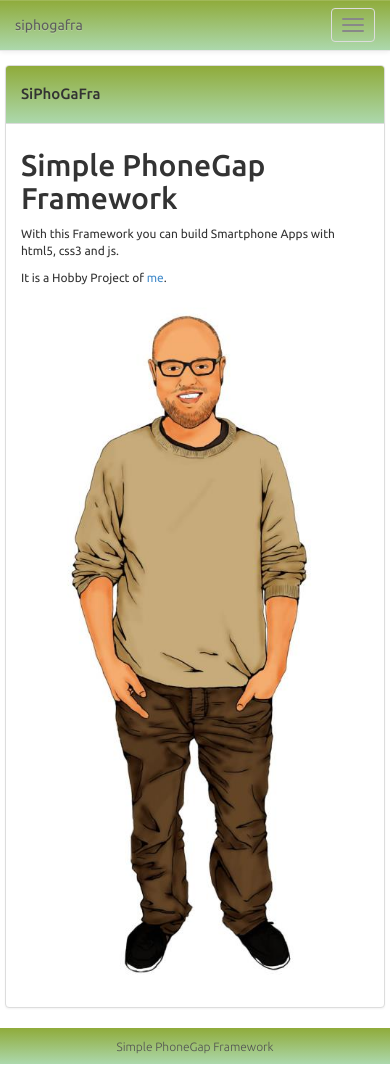
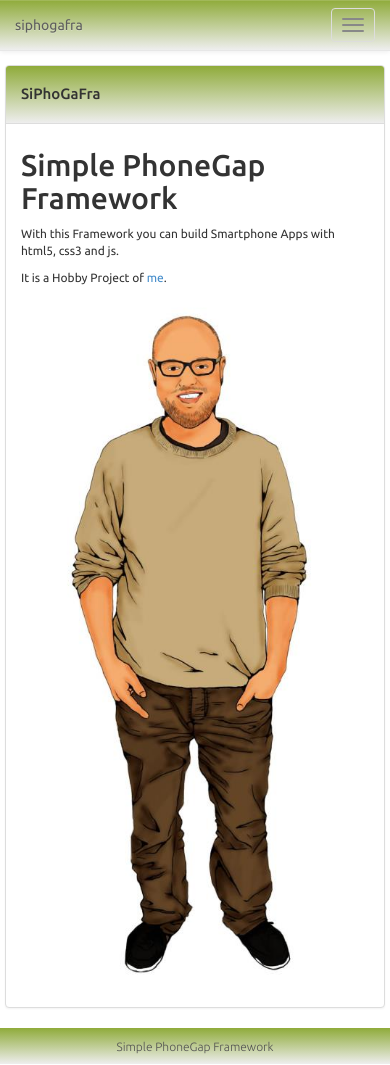
Before and after one commit to diogoguilhen/simple-phonegap-framework, a plain HTML site: page www/index.html in a window 390 px wide. Drawn offline with Linux system fonts and the light colour scheme; some packages are replaced by stand-ins of ours.

Commit message:
fixing some design problems

```diff
--- a/www/css/green.css
+++ b/www/css/green.css
@@ -1,16 +1,16 @@
 .navbar-default {
-    background-image: -webkit-linear-gradient(top,#8FAB3A,#ACD8AC 100%);
-    background-image: linear-gradient(to bottom,#8FAB3A,#ACD8AC 100%);
+    background-image: -webkit-linear-gradient(top,#8FAB3A,#eee 100%);
+    background-image: linear-gradient(to bottom,#8FAB3A,#eee 100%);
 }
 
 .panel-default>.panel-heading {
-    background-image: -webkit-linear-gradient(top,#8FAB3A,#ACD8AC 100%);
-    background-image: linear-gradient(to bottom,#8FAB3A,#ACD8AC 100%);
+    background-image: -webkit-linear-gradient(top,#8FAB3A,#eee 100%);
+    background-image: linear-gradient(to bottom,#8FAB3A,#eee 100%);
 }
 
 #footer, .dropdown {
-    background-image: -webkit-linear-gradient(top,#8FAB3A,#ACD8AC 100%);
-    background-image: linear-gradient(to bottom,#8FAB3A,#ACD8AC 100%);
+    background-image: -webkit-linear-gradient(top,#8FAB3A,#eee 100%);
+    background-image: linear-gradient(to bottom,#8FAB3A,#eee 100%);
     background-repeat: repeat-x;
 }
 
--- a/www/css/index.css
+++ b/www/css/index.css
@@ -192,6 +192,7 @@ h3{
     background-color: #d1d1d1;
 }
 
+
 /* button
 --------------------- */
 
--- a/www/js/index.js
+++ b/www/js/index.js
@@ -1,5 +1,5 @@
 /*jslint browser: true*/
-/*global $, app, console */
+/*global $, config, app, console */
 var app = {
     // Application Constructor
     initialize: function () {
@@ -26,11 +26,10 @@ var app = {
         },
         includeColorScheme: function (colorScheme) {
             "use strict";
-            var cssInclude = '<link href="css/' + colorScheme + '.css" rel="stylesheet">';
-            /**
-             * todo: add file check here
-              */
-            $('head').append(cssInclude);
+            if (colorScheme === 'green') {
+                var cssInclude = '<link href="css/' + colorScheme + '.css" rel="stylesheet">';
+                $('head').append(cssInclude);
+            }
         }
     },
     pages: {
--- a/www/js/pages/config.js
+++ b/www/js/pages/config.js
@@ -16,9 +16,12 @@ app.pages.config = {
     }
 };
 
-app.pages.config.setContent('<h1>' +
-        'Settings' +
-        '</h1>' +
+app.pages.config.setContent('<h1>Settings</h1>' +
+        '<div class="panel panel-default">' +
+        '<div class="panel-heading">' +
+        '<h3>Login</h3>' +
+        '</div>' +
+        '<div class="panel-body">' +
         '<p>' +
         '<div class="input-group">' +
         '<span class="input-group-addon"><span class="glyphicon glyphicon-user"></span></span>' +
@@ -31,6 +34,8 @@ app.pages.config.setContent('<h1>' +
         '<input type="password" class="form-control" placeholder="Password">' +
         '</div>' +
         '</p>' +
+        '</div>' +
+        '</div>' +
         '<p>' +
         '<button id="config-save" class="btn-app">' +
         '<span class="glyphicon glyphicon-lock"> </span>' +
```
